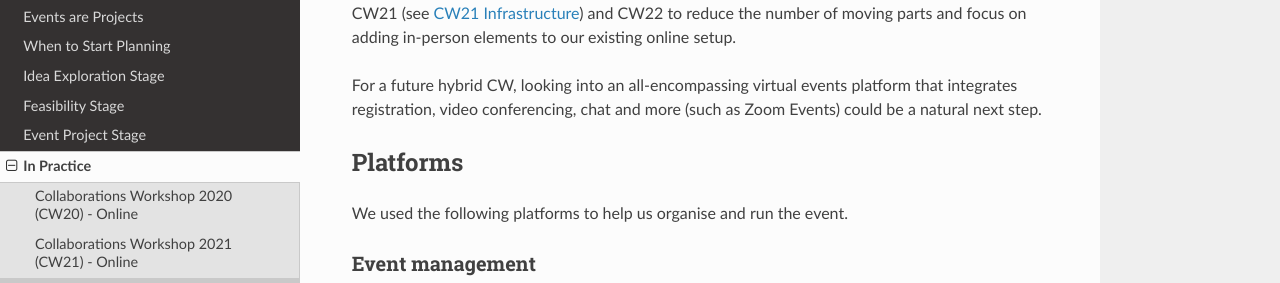
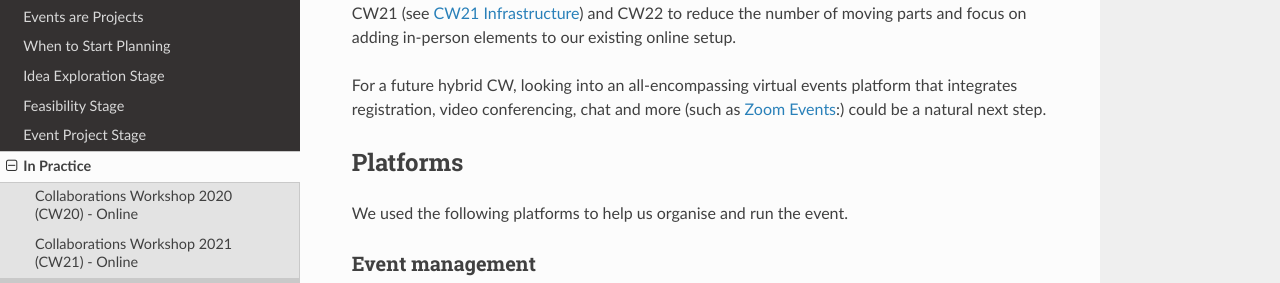
Before and after one commit to softwaresaved/event-organisation-guide, a Sphinx documentation site: the page built from docs/eog/eog-in-practice/cw23/event-project-stage/eps-infrastructure.rst, in a window 1280 px wide and 900 px high. Shown: the part 206-489 px from the top of the window. Built offline with Sphinx 7.4.7 and the Read the Docs theme 2.0.0, drawn with Linux system fonts in a browser that asks for light colours; pages that are not in the unit, such as notebooks, are missing from menus; part of the change alters nothing that is shown.

```diff
--- a/docs/eog/eog-in-practice/cw23/event-project-stage/eps-infrastructure.rst
+++ b/docs/eog/eog-in-practice/cw23/event-project-stage/eps-infrastructure.rst
@@ -5,7 +5,7 @@ CW23 Infrastructure
 
 As this was the Institute’s first hybrid CW, we kept the majority of the infrastructure the same from CW21 (see :ref:`cw21-eps-infrastructure`) and CW22 to reduce the number of moving parts and focus on adding in-person elements to our existing online setup.
 
-For a future hybrid CW, looking into an all-encompassing virtual events platform that integrates registration, video conferencing, chat and more (such as Zoom Events) could be a natural next step.
+For a future hybrid CW, looking into an all-encompassing virtual events platform that integrates registration, video conferencing, chat and more (such as `Zoom Events <https://explore.zoom.us/en/products/event-platform/>`_:) could be a natural next step.
 
 Platforms
 -------------
```
